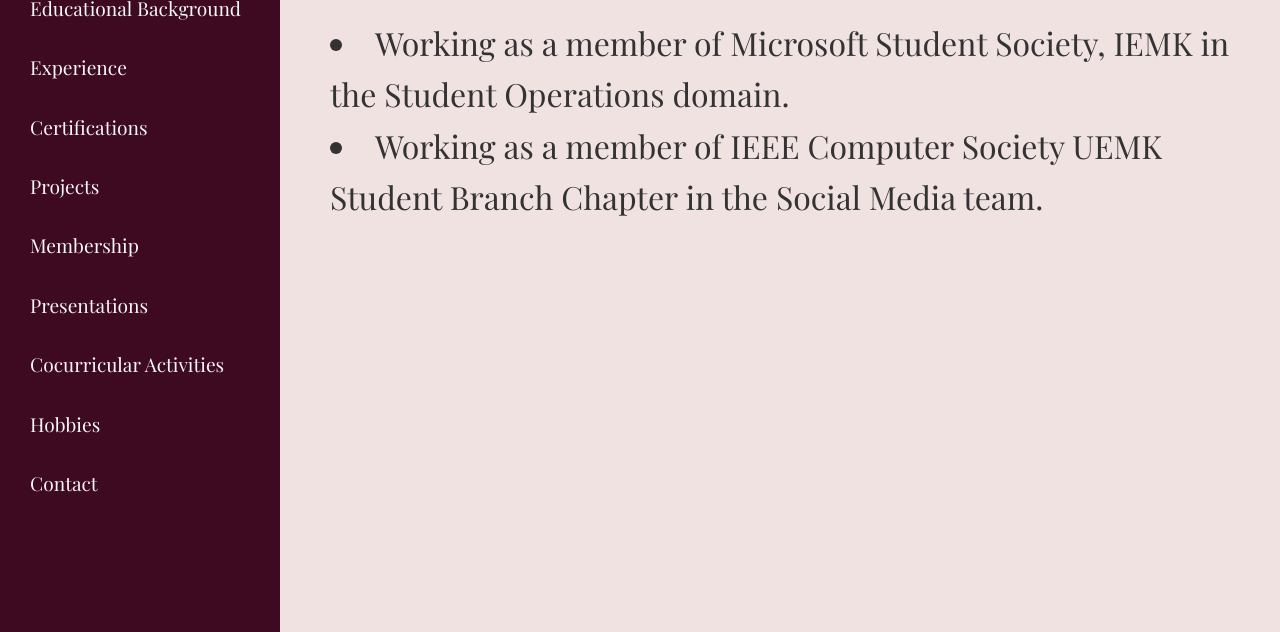
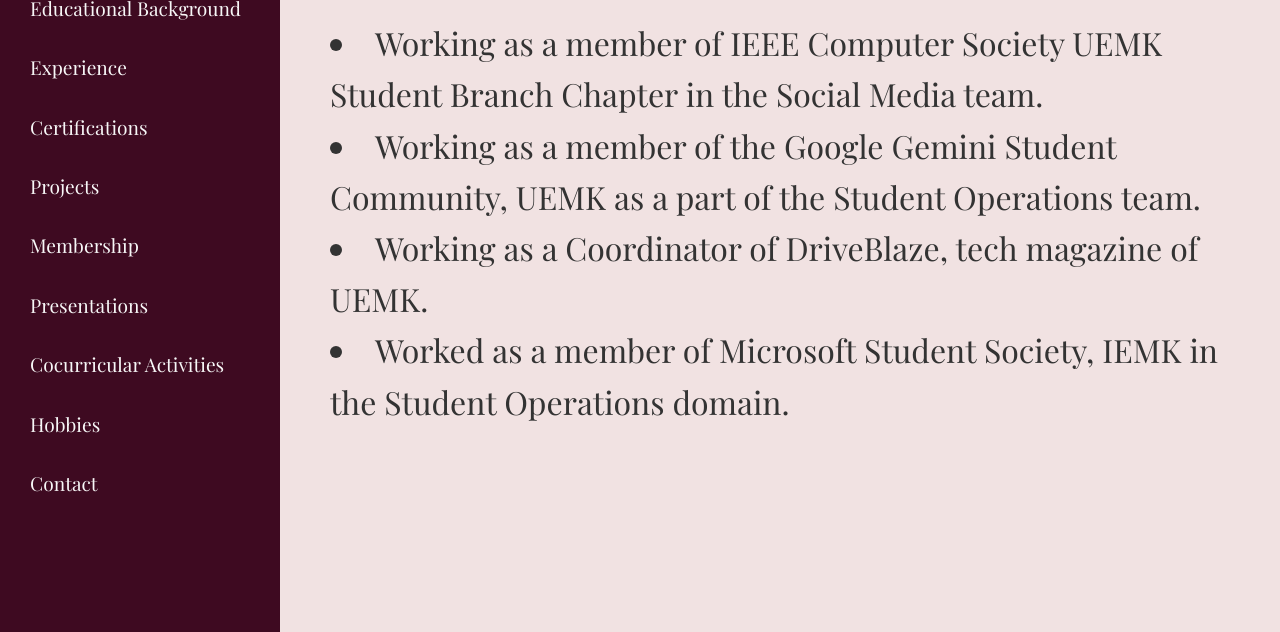
Before and after one commit to shuknolonka/portifoli, a plain HTML site: page membership.html in a window 1280 px wide. Shown: the part 168-800 px from the top of the page. Drawn offline with nearby package versions, Linux system fonts and the light colour scheme.

Commit message:
Update membership list with new roles and experiences

```diff
--- a/membership.html
+++ b/membership.html
@@ -27,8 +27,10 @@
     <main class="main-content">
       <h1>Membership</h1>
       <p>
-        <li>Working as a member of Microsoft Student Society, IEMK in the Student Operations domain.</li>
         <li>Working as a member of IEEE Computer Society UEMK Student Branch Chapter in the Social Media team.</li>
+        <li>Working as a member of the Google Gemini Student Community, UEMK as a part of the Student Operations team.</li>
+        <li>Working as a Coordinator of DriveBlaze, tech magazine of UEMK.</li>
+        <li>Worked as a member of Microsoft Student Society, IEMK in the Student Operations domain.</li>
         </p>
     </main>
   </div>
```
